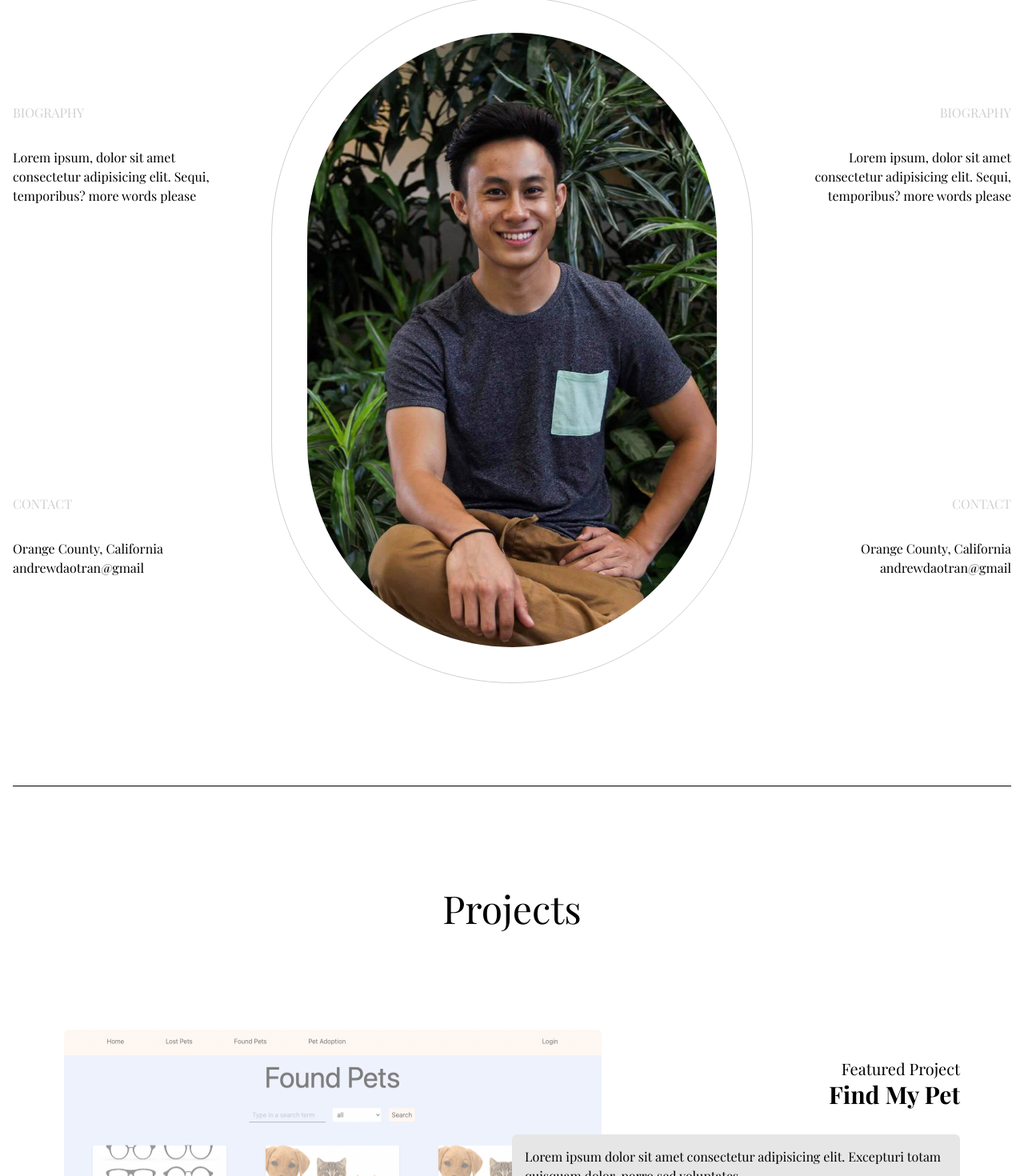
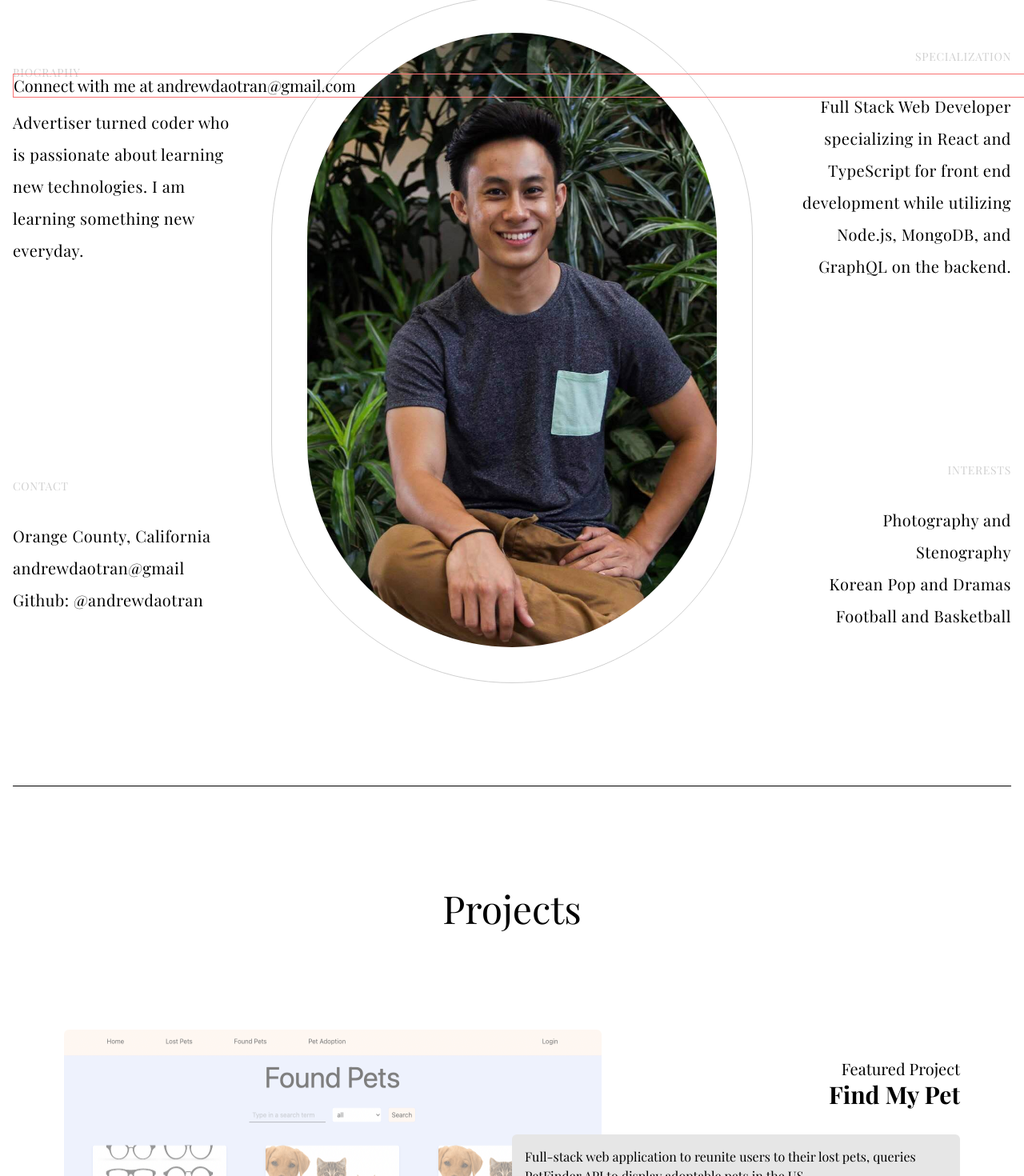
Before and after one commit to andrewdaotran/portfolio, a Next.js app: page / in a window 1280 px wide. Shown: the part 678-2148 px from the top of the page at 80% size. Built offline with nearby package versions, Linux system fonts and the light colour scheme; a web font is replaced by a local one.

Commit message:
Add Hero descriptions and add project data in utils. Add Footer

```diff
--- a/components/BackgroundSingle.tsx
+++ b/components/BackgroundSingle.tsx
@@ -28,12 +28,20 @@ const BackgroundSingle = ({ info, isLeft }: Props) => {
 			}`}
 			ref={ref}
 		>
-			<h3 className={`${isLeft ? 'text-start' : 'text-end'} text-accentGrey `}>
+			<h3
+				className={`${
+					isLeft ? 'text-start' : 'text-end'
+				} text-accentGrey text-sm tracking-wider`}
+			>
 				{info.title}
 			</h3>
 			<div className={`${isLeft ? 'text-start' : 'text-end'}`}>
 				{info.content.map((paragraph) => {
-					return <p key={paragraph}>{paragraph}</p>
+					return (
+						<p key={paragraph} className={`text-xl tracking-wide leading-10`}>
+							{paragraph}
+						</p>
+					)
 				})}
 			</div>
 		</div>
--- /dev/null
+++ b/components/Footer.tsx
@@ -0,0 +1,13 @@
+import React from 'react'
+
+const Footer = () => {
+	return (
+		<div className='fixed  w-full mx-4 bottom-0 border border-red-400'>
+			<h2 className='text-xl'>Connect with me at andrewdaotran@gmail.com</h2>
+		</div>
+	)
+}
+
+export default Footer
+
+//  text-center bottom-0 h-64 -z-20 border border-red-500 max-w-7xl
--- a/components/Hero.tsx
+++ b/components/Hero.tsx
@@ -1,37 +1,14 @@
 import Image from 'next/image'
 import useWindowSize from '../custom-hooks/useWindowSize'
 import BackgroundSingle from './BackgroundSingle'
+import { heroLeftInformation, heroRightInformation } from '../utils'
 
 const Hero = () => {
 	const windowSize = useWindowSize()
 
-	const leftInformation = [
-		{
-			title: 'BIOGRAPHY',
-			content: [
-				'	Lorem ipsum, dolor sit amet consectetur adipisicing elit. Sequi, temporibus? more words please',
-			],
-		},
-		{
-			title: 'CONTACT',
-			content: ['Orange County, California', 'andrewdaotran@gmail'],
-		},
-	]
-	const rightInformation = [
-		{
-			title: 'BIOGRAPHY',
-			content: [
-				'	Lorem ipsum, dolor sit amet consectetur adipisicing elit. Sequi, temporibus? more words please',
-			],
-		},
-		{
-			title: 'CONTACT',
-			content: ['Orange County, California', 'andrewdaotran@gmail'],
-		},
-	]
 	return (
 		<div
-			className='grid gap-16 md:gap-24 lg:gap-32 border-b border-black pb-16 md:pb-24 lg:pb-32  mx-4 pt-48 mt-[-12rem]'
+			className='grid gap-16 md:gap-24 lg:gap-32 border-b border-black pb-16 md:pb-24 lg:pb-32  mx-4 pt-48 mt-[-12rem] bg-white'
 			id='home'
 		>
 			{/* Hero Copy */}
@@ -60,20 +37,20 @@ const Hero = () => {
 
 				{/* Left */}
 				<div
-					className={`grid gap-12 sm:gap-24 col-start-1 col-end-7   xl:col-end-4 xl:row-start-1 items-center ${
+					className={`grid gap-12 sm:gap-24 col-start-1 col-end-13 md:col-end-7 xl:col-end-4 xl:row-start-1 items-center ${
 						windowSize.width < 1280 && 'pt-16 mt-[-4rem]'
 					}`}
 					id={`${windowSize.width < 1280 && 'about-me'}`}
 				>
-					{leftInformation.map((info) => {
+					{heroLeftInformation.map((info) => {
 						return (
 							<BackgroundSingle info={info} key={info.title} isLeft={true} />
 						)
 					})}
 				</div>
 				{/* Right */}
-				<div className='grid gap-12 sm:gap-24 col-start-7 col-end-13 xl:col-start-10 items-center '>
-					{rightInformation.map((info) => {
+				<div className='grid gap-12 sm:gap-24 col-start-1  md:col-start-7 col-end-13 xl:col-start-10 items-center '>
+					{heroRightInformation.map((info) => {
 						return (
 							<BackgroundSingle info={info} isLeft={false} key={info.title} />
 						)
--- a/components/ProjectSingle.tsx
+++ b/components/ProjectSingle.tsx
@@ -132,10 +132,7 @@ const ProjectSingle = ({
 					</div>
 
 					<div className='bg-lightGrey  p-4 rounded-md'>
-						<p>
-							Lorem ipsum dolor sit amet consectetur adipisicing elit. Excepturi
-							totam quisquam dolor, porro sed voluptates.
-						</p>
+						<p>{project.description}</p>
 					</div>
 					<div
 						className={`flex gap-4 flex-wrap text-xs lg:text-lg xl:text-xl ${
--- a/components/Projects.tsx
+++ b/components/Projects.tsx
@@ -11,7 +11,7 @@ const Projects = () => {
 		useContext<ProjectPopupContextTypes>(ProjectPopupContext)
 	// console.log(popupData)
 	return (
-		<div className={`border-b border-black mx-4 relative`}>
+		<div className={`border-b border-black mx-4 relative bg-white`}>
 			{popupStatus && <ProjectPopup />}
 			<div className='grid gap-16 md:gap-24 lg:gap-32 w-full pb-16 md:pb-24 lg:pb-32 '>
 				<h2 className='text-5xl text-center pt-16 mt-[-4rem]' id='portfolio'>
--- a/components/SkillSingle.tsx
+++ b/components/SkillSingle.tsx
@@ -19,13 +19,13 @@ const SkillSingle = ({ skill }: Props) => {
 	}, [inView])
 	return (
 		<div
-			className={`grid text-center gap-8 opacity-0 transition-opacity ease-in duration-[2000ms]  ${
+			className={`grid text-center gap-8 opacity-0 transition-opacity ease-in duration-[2000ms] ${
 				shown && 'visible opacity-100 '
 			}`}
 			key={skill.title}
 			ref={ref}
 		>
-			<div className='bg-lightGrey rounded-full w-fit py-9 px-12 sm:py-12 sm:px-16 md:py-[4.5rem] md:px-24  mx-auto'>
+			<div className='bg-lightGrey rounded-full w-fit py-9 px-12 sm:py-12 sm:px-16 md:py-[4.5rem] md:px-24  mx-auto shadow-md'>
 				<div className='w-[4rem] h-[4rem] sm:w-[7rem] sm:h-[7rem] relative '>
 					<Image src={skill.image} layout='fill' className='object-cover ' />
 				</div>
--- a/components/Skills.tsx
+++ b/components/Skills.tsx
@@ -1,34 +1,9 @@
 import SkillSingle from './SkillSingle'
+import { skills } from '../utils'
 
 const Skills = () => {
-	const skills = [
-		{
-			title: 'React',
-			image: '/react_icon.png',
-		},
-		{
-			title: 'TypeScript',
-			image: '/typescript_icon.png',
-		},
-		{
-			title: 'Node.js',
-			image: '/node_icon.png',
-		},
-		{
-			title: 'MongoDB',
-			image: '/mongodb_icon.png',
-		},
-		{
-			title: 'TailwindCSS',
-			image: '/tailwind_css_icon.png',
-		},
-		{
-			title: 'GraphQL',
-			image: '/graphql_icon.png',
-		},
-	]
 	return (
-		<div className={`border-b border-black mx-4 `}>
+		<div className={`border-b border-black mx-4 bg-white`}>
 			<div className='grid gap-16 md:gap-24 lg:gap-32 w-full pb-16 md:pb-24 lg:pb-32 '>
 				<h2 className='text-5xl text-center'>Skills</h2>
 				<div className={`grid  grid-cols-2 lg:grid-cols-3 gap-8 `}>
--- /dev/null
+++ b/components/WhiteSpace.tsx
@@ -0,0 +1,7 @@
+import React from 'react'
+
+const WhiteSpace = () => {
+	return <div className=' h-64 -z-30 bg-opacity-0'></div>
+}
+
+export default WhiteSpace
--- a/pages/index.js
+++ b/pages/index.js
@@ -1,12 +1,17 @@
 import Hero from '../components/Hero'
 import Skills from '../components/Skills'
 import Projects from '../components/Projects'
+import WhiteSpace from '../components/WhiteSpace'
+import Footer from '../components/Footer'
+
 export default function Home() {
 	return (
-		<div className='grid gap-16 md:gap-24 lg:gap-32'>
+		<div className='grid gap-16 md:gap-24 lg:gap-32 relative'>
 			<Hero />
 			<Projects />
 			<Skills />
+			<WhiteSpace />
+			<Footer />
 		</div>
 	)
 }
--- a/styles/globals.css
+++ b/styles/globals.css
@@ -6,3 +6,7 @@
 	background-color: rgb(250, 69, 42);
 	color: white;
 }
+
+h1 h2 h3 h4 h5 h6 p {
+	letter-spacing: 0.025em;
+}
--- a/utils.js
+++ b/utils.js
@@ -1,7 +1,8 @@
 export const projectPages = [
 	{
 		title: 'Find My Pet',
-		description: '',
+		description:
+			'Full-stack web application to reunite users to their lost pets, queries PetFinder API to display adoptable pets in the US ',
 		images: ['/find_my_pet.png'],
 		technologies: [
 			'NextJS',
@@ -17,7 +18,8 @@ export const projectPages = [
 	},
 	{
 		title: 'Dungeons and Dragons Player Sheet',
-		description: '',
+		description:
+			'React and Node.js CRUD application that enables users to electronically create and edit dungeons and dragons player sheets for a seamless, and clean gameplay experience',
 		images: ['/dungeons_and_dragons.png'],
 		technologies: [
 			'ReactJS',
@@ -31,7 +33,8 @@ export const projectPages = [
 	},
 	{
 		title: 'Photography Blog',
-		description: '',
+		description:
+			'Personal passion project fusing both of my loves in life, photography and coding. Photography blog utilizing React to design the front end and Sanity.io as the headless CMS',
 		images: ['/photography_blog.png'],
 		technologies: ['NextJS', 'Sanity.io', 'TypeScript', 'TailwindCSS'],
 		url: '/',
@@ -39,10 +42,71 @@ export const projectPages = [
 	},
 	{
 		title: 'The District Eye Care Landing Page',
-		description: '',
+		description:
+			'Conducted UX heuristic evaluation to redesign The District Eye Care site with a mobile first approach and focused on readability and accessibility ',
 		images: ['/district_eye.png'],
 		technologies: ['NextJS', 'TailwindCSS'],
 		url: '/',
 		github: '/',
 	},
 ]
+
+export const heroLeftInformation = [
+	{
+		title: 'BIOGRAPHY',
+		content: [
+			'Advertiser turned coder who is passionate about learning new technologies. I am learning something new everyday.',
+		],
+	},
+	{
+		title: 'CONTACT',
+		content: [
+			'Orange County, California',
+			'andrewdaotran@gmail',
+			'Github: @andrewdaotran',
+		],
+	},
+]
+export const heroRightInformation = [
+	{
+		title: 'SPECIALIZATION',
+		content: [
+			'Full Stack Web Developer specializing in React and TypeScript for front end development while utilizing Node.js, MongoDB, and GraphQL on the backend.',
+		],
+	},
+	{
+		title: 'INTERESTS',
+		content: [
+			'Photography and Stenography',
+			'Korean Pop and Dramas',
+			'Football and Basketball',
+		],
+	},
+]
+
+export const skills = [
+	{
+		title: 'React',
+		image: '/react_icon.png',
+	},
+	{
+		title: 'TypeScript',
+		image: '/typescript_icon.png',
+	},
+	{
+		title: 'Node.js',
+		image: '/node_icon.png',
+	},
+	{
+		title: 'MongoDB',
+		image: '/mongodb_icon.png',
+	},
+	{
+		title: 'TailwindCSS',
+		image: '/tailwind_css_icon.png',
+	},
+	{
+		title: 'GraphQL',
+		image: '/graphql_icon.png',
+	},
+]
```
